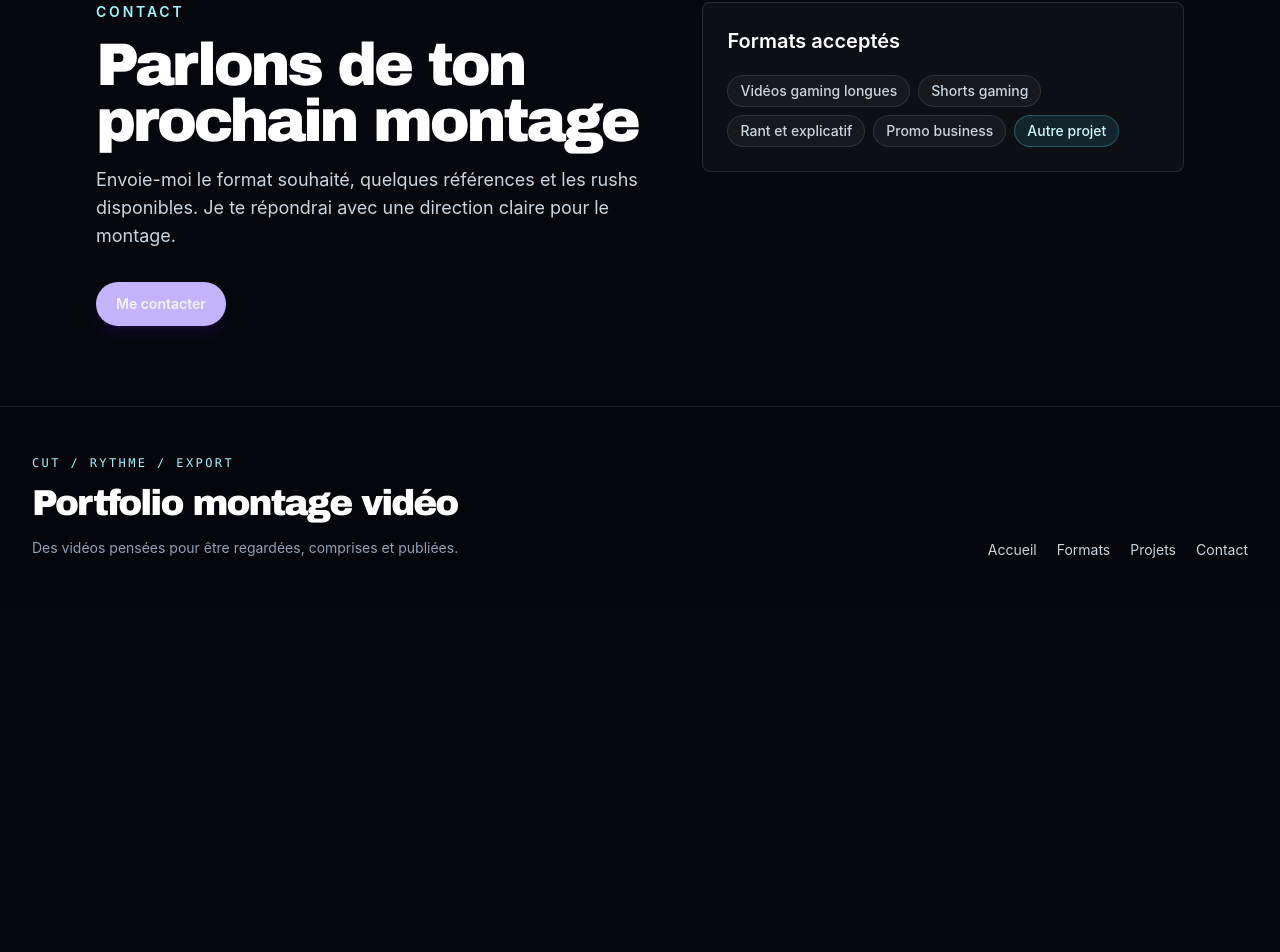
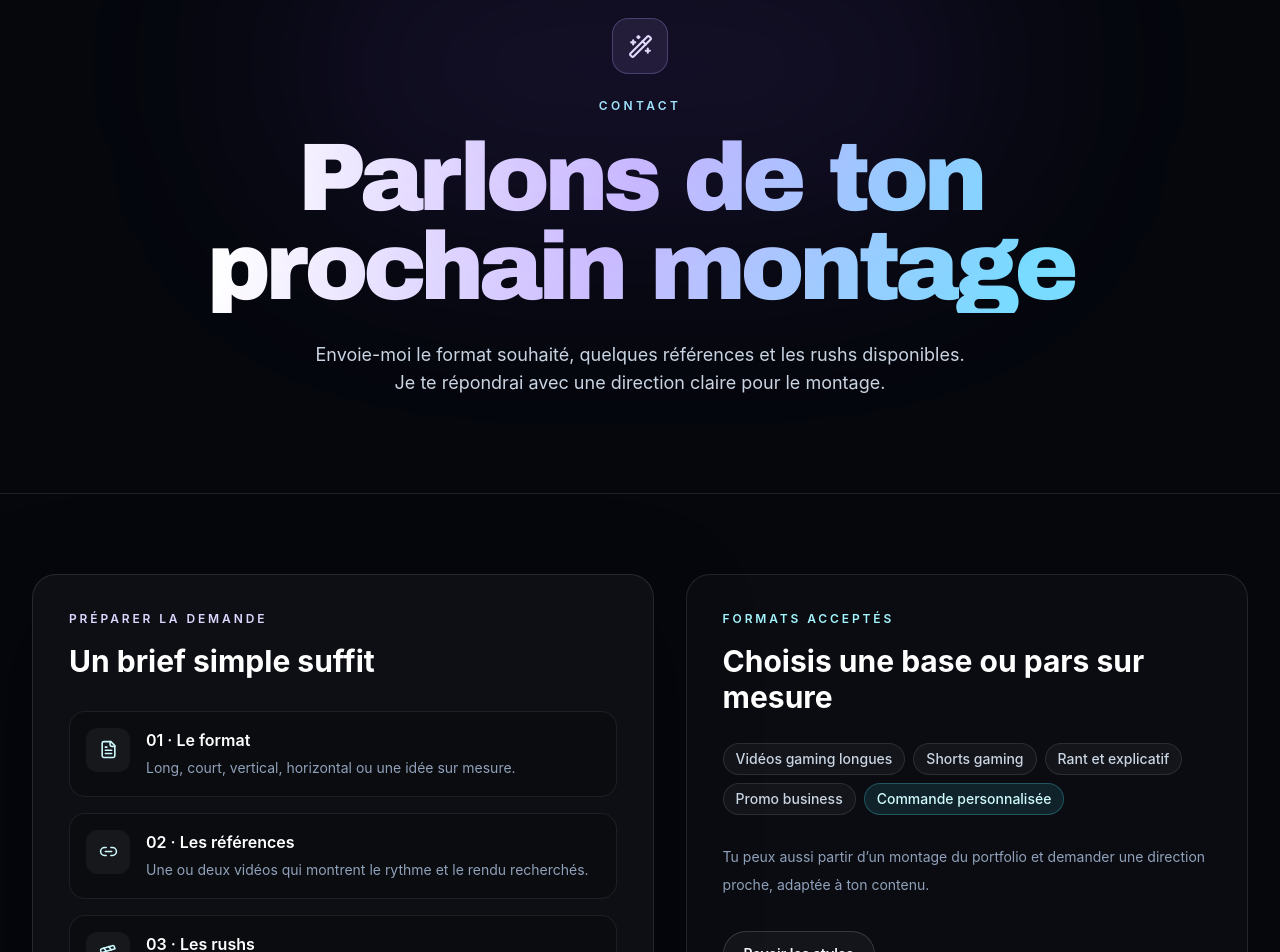
Before and after one commit to Palawizard/editing-portfolio, a SvelteKit app: page /contact in a window 1280 px wide. Shown: the part 151-1103 px from the top of the page. Before the commit the page ends 800 px from the top, so only its background shows below. Built offline with nearby package versions, Linux system fonts and the light colour scheme.

Commit message:
style(routes): align contact and project pages

```diff
--- a/src/routes/contact/+page.svelte
+++ b/src/routes/contact/+page.svelte
@@ -1,43 +1,111 @@
 <script lang="ts">
+	import { Clapperboard, FileText, Link2, WandSparkles } from '@lucide/svelte';
 	import Badge from '$lib/components/ui/Badge.svelte';
 	import Button from '$lib/components/ui/Button.svelte';
 	import Container from '$lib/components/ui/Container.svelte';
-	import SectionHeader from '$lib/components/ui/SectionHeader.svelte';
 	import { editingFormats } from '$lib/content/formats';
 	import { contactCopy } from '$lib/content/site';
+
+	const briefItems = [
+		{
+			icon: FileText,
+			title: 'Le format',
+			description: 'Long, court, vertical, horizontal ou une idée sur mesure.'
+		},
+		{
+			icon: Link2,
+			title: 'Les références',
+			description: 'Une ou deux vidéos qui montrent le rythme et le rendu recherchés.'
+		},
+		{
+			icon: Clapperboard,
+			title: 'Les rushs',
+			description: 'Le volume disponible, la durée visée et la plateforme de publication.'
+		}
+	];
 </script>
 
 <svelte:head>
 	<title>Contact | Montage vidéo</title>
 	<meta
 		name="description"
-		content="Contact pour discuter d'un montage vidéo long format, court vertical, explicatif ou promotionnel."
+		content="Présente ton projet de montage vidéo, son format, ses références et les rushs disponibles."
 	/>
 </svelte:head>
 
-<main id="main-content" class="py-16 md:py-20">
-	<Container>
-		<div class="grid gap-10 lg:grid-cols-[1fr_0.85fr] lg:items-start">
+<main id="main-content">
+	<section class="relative overflow-hidden pb-16 pt-16 md:pb-24 md:pt-24">
+		<div
+			class="pointer-events-none absolute left-1/2 top-0 h-72 w-[44rem] -translate-x-1/2 rounded-full bg-violet-500/12 blur-[110px]"
+		></div>
+		<Container size="wide">
+			<div class="mx-auto max-w-4xl text-center">
+				<div
+					class="mx-auto grid size-14 place-items-center rounded-2xl border border-violet-300/25 bg-violet-300/10 text-violet-100"
+				>
+					<WandSparkles size={25} aria-hidden="true" />
+				</div>
+				<p class="mt-6 text-xs font-semibold uppercase tracking-[0.28em] text-cyan-200">Contact</p>
+				<h1 class="display-title mt-5 text-5xl text-gradient sm:text-6xl md:text-8xl">
+					{contactCopy.title}
+				</h1>
+				<p class="mx-auto mt-7 max-w-2xl text-base leading-7 text-slate-300 md:text-lg">
+					{contactCopy.description}
+				</p>
+			</div>
+		</Container>
+	</section>
+
+	<section class="border-t border-white/10 pb-24 pt-16 md:pb-28 md:pt-20">
+		<Container size="wide">
+			<div class="grid gap-8 lg:grid-cols-[1.05fr_0.95fr]">
+				<div
+					class="rounded-[1.5rem] border border-white/10 bg-white/[0.035] p-6 shadow-[var(--shadow-premium)] md:p-9"
+				>
+					<p class="text-xs font-semibold uppercase tracking-[0.24em] text-violet-200">
+						Préparer la demande
+					</p>
+					<h2 class="mt-4 text-3xl font-bold text-white">Un brief simple suffit</h2>
+					<div class="mt-8 grid gap-4">
+						{#each briefItems as item, index (item.title)}
+							{@const Icon = item.icon}
+							<article
+								class="grid grid-cols-[auto_1fr] gap-4 rounded-2xl border border-white/8 bg-black/20 p-4"
+							>
+								<div
+									class="grid size-11 place-items-center rounded-xl bg-white/[0.05] text-cyan-100"
+								>
+									<Icon size={19} aria-hidden="true" />
+								</div>
 								<div>
-				<SectionHeader
-					eyebrow="Contact"
-					title={contactCopy.title}
-					description={contactCopy.description}
-				/>
-				<div class="mt-8">
-					<Button href="/contact">{contactCopy.actionLabel}</Button>
+									<p class="font-semibold text-white">
+										{String(index + 1).padStart(2, '0')} · {item.title}
+									</p>
+									<p class="mt-1 text-sm leading-6 text-slate-400">{item.description}</p>
+								</div>
+							</article>
+						{/each}
 					</div>
 				</div>
 
-			<section class="rounded-lg border border-white/10 bg-white/[0.035] p-6">
-				<h2 class="text-xl font-semibold text-white">Formats acceptés</h2>
-				<div class="mt-5 flex flex-wrap gap-2">
+				<div class="rounded-[1.5rem] border border-white/10 bg-white/[0.025] p-6 md:p-9">
+					<p class="text-xs font-semibold uppercase tracking-[0.24em] text-cyan-200">
+						Formats acceptés
+					</p>
+					<h2 class="mt-4 text-3xl font-bold text-white">Choisis une base ou pars sur mesure</h2>
+					<div class="mt-7 flex flex-wrap gap-2">
 						{#each editingFormats as format (format.id)}
 							<Badge>{format.title}</Badge>
 						{/each}
-					<Badge tone="cyan">Autre projet</Badge>
+						<Badge tone="cyan">Commande personnalisée</Badge>
 					</div>
-			</section>
+					<p class="mt-7 text-sm leading-7 text-slate-400">
+						Tu peux aussi partir d’un montage du portfolio et demander une direction proche, adaptée
+						à ton contenu.
+					</p>
+					<Button href="/projets" variant="secondary" class="mt-8">Revoir les styles</Button>
+				</div>
 			</div>
 		</Container>
+	</section>
 </main>
--- a/src/routes/projets/[slug]/+page.svelte
+++ b/src/routes/projets/[slug]/+page.svelte
@@ -27,8 +27,11 @@
 </svelte:head>
 
 <main id="main-content">
-	<section class="py-16 md:py-24">
-		<Container>
+	<section class="relative overflow-hidden py-16 md:py-24">
+		<div
+			class="pointer-events-none absolute -left-32 top-0 size-96 rounded-full bg-violet-500/10 blur-[100px]"
+		></div>
+		<Container size="wide">
 			<div class="grid gap-10 lg:grid-cols-[0.9fr_1.1fr] lg:items-center">
 				<div>
 					<div class="flex flex-wrap gap-2">
@@ -42,7 +45,7 @@
 						{/if}
 					</div>
 
-					<h1 class="mt-6 max-w-4xl text-4xl font-bold text-balance text-white md:text-6xl">
+					<h1 class="display-title mt-7 max-w-4xl text-5xl text-balance text-white md:text-7xl">
 						{project.title}
 					</h1>
 					<p class="mt-5 max-w-2xl text-lg leading-8 text-slate-300">{project.summary}</p>
@@ -85,14 +88,18 @@
 	</section>
 
 	<section class="border-y border-white/10 bg-white/[0.018] py-16 md:py-20">
-		<Container>
+		<Container size="wide">
 			<div class="grid gap-6 lg:grid-cols-3">
-				<article class="rounded-lg border border-white/10 bg-white/[0.035] p-6 lg:col-span-1">
+				<article
+					class="rounded-[1.25rem] border border-white/10 bg-white/[0.035] p-6 lg:col-span-1"
+				>
 					<p class="text-sm font-semibold uppercase tracking-[0.18em] text-cyan-200">Objectif</p>
 					<p class="mt-4 text-base leading-7 text-slate-200">{project.objective}</p>
 				</article>
 
-				<article class="rounded-lg border border-white/10 bg-white/[0.035] p-6 lg:col-span-1">
+				<article
+					class="rounded-[1.25rem] border border-white/10 bg-white/[0.035] p-6 lg:col-span-1"
+				>
 					<p class="text-sm font-semibold uppercase tracking-[0.18em] text-cyan-200">
 						Travail réalisé
 					</p>
@@ -106,7 +113,9 @@
 					</ul>
 				</article>
 
-				<article class="rounded-lg border border-white/10 bg-white/[0.035] p-6 lg:col-span-1">
+				<article
+					class="rounded-[1.25rem] border border-white/10 bg-white/[0.035] p-6 lg:col-span-1"
+				>
 					<p class="text-sm font-semibold uppercase tracking-[0.18em] text-cyan-200">Intention</p>
 					<p class="mt-4 text-base leading-7 text-slate-200">{project.result}</p>
 				</article>
@@ -116,12 +125,12 @@
 
 	{#if hasMediaBlocks}
 		<section class="py-16 md:py-20">
-			<Container>
+			<Container size="wide">
 				<div class="grid gap-6">
 					{#if project.supplementalMedia?.length}
 						<div class="grid gap-5 md:grid-cols-2">
 							{#each project.supplementalMedia as media (media.title)}
-								<article class="rounded-lg border border-white/10 bg-white/[0.035] p-4">
+								<article class="rounded-[1.25rem] border border-white/10 bg-white/[0.035] p-4">
 									<VideoPreview
 										title={media.title}
 										poster={media.previewVideo ? media.poster : undefined}
@@ -140,7 +149,7 @@
 					{/if}
 
 					{#if project.beforeAfter}
-						<article class="rounded-lg border border-white/10 bg-white/[0.035] p-6">
+						<article class="rounded-[1.25rem] border border-white/10 bg-white/[0.035] p-6">
 							<h2 class="text-2xl font-bold text-white">{project.beforeAfter.title}</h2>
 							<p class="mt-3 max-w-2xl text-sm leading-6 text-slate-300">
 								{project.beforeAfter.description}
@@ -177,7 +186,7 @@
 	{/if}
 
 	<section class="py-16 md:py-20">
-		<Container>
+		<Container size="wide">
 			<div class="mb-8 grid min-w-0 gap-3 lg:grid-cols-[auto_1fr] lg:items-center">
 				<Button href="/projets" variant="secondary">Retour aux projets</Button>
 				<div class="grid min-w-0 gap-3 sm:grid-cols-2 lg:justify-self-end">
@@ -203,7 +212,7 @@
 			</div>
 
 			<div
-				class="rounded-lg border border-violet-300/20 bg-violet-300/[0.08] p-6 md:flex md:items-center md:justify-between md:gap-8 md:p-8"
+				class="rounded-[1.5rem] border border-violet-300/20 bg-violet-300/[0.08] p-6 md:flex md:items-center md:justify-between md:gap-8 md:p-8"
 			>
 				<div>
 					<h2 class="text-2xl font-bold text-white">Tu veux un montage dans ce style ?</h2>
```
Lines whose indentation alone changed are shown as unchanged.
